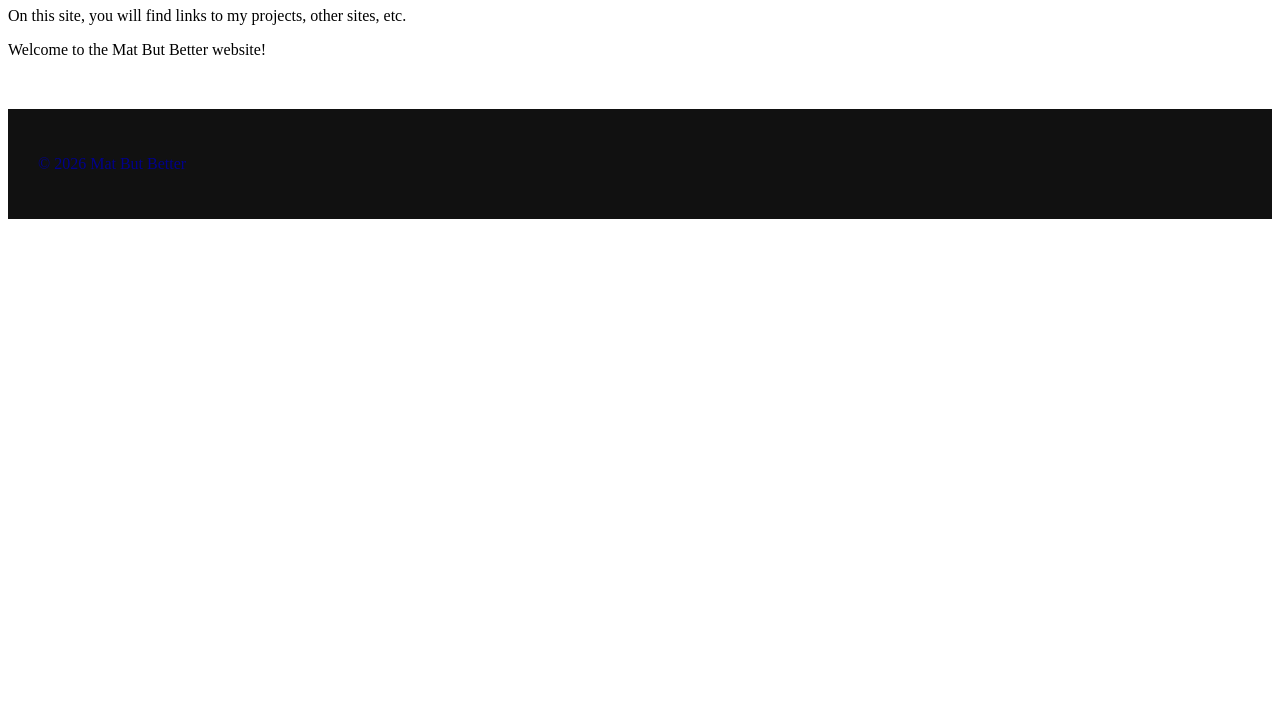
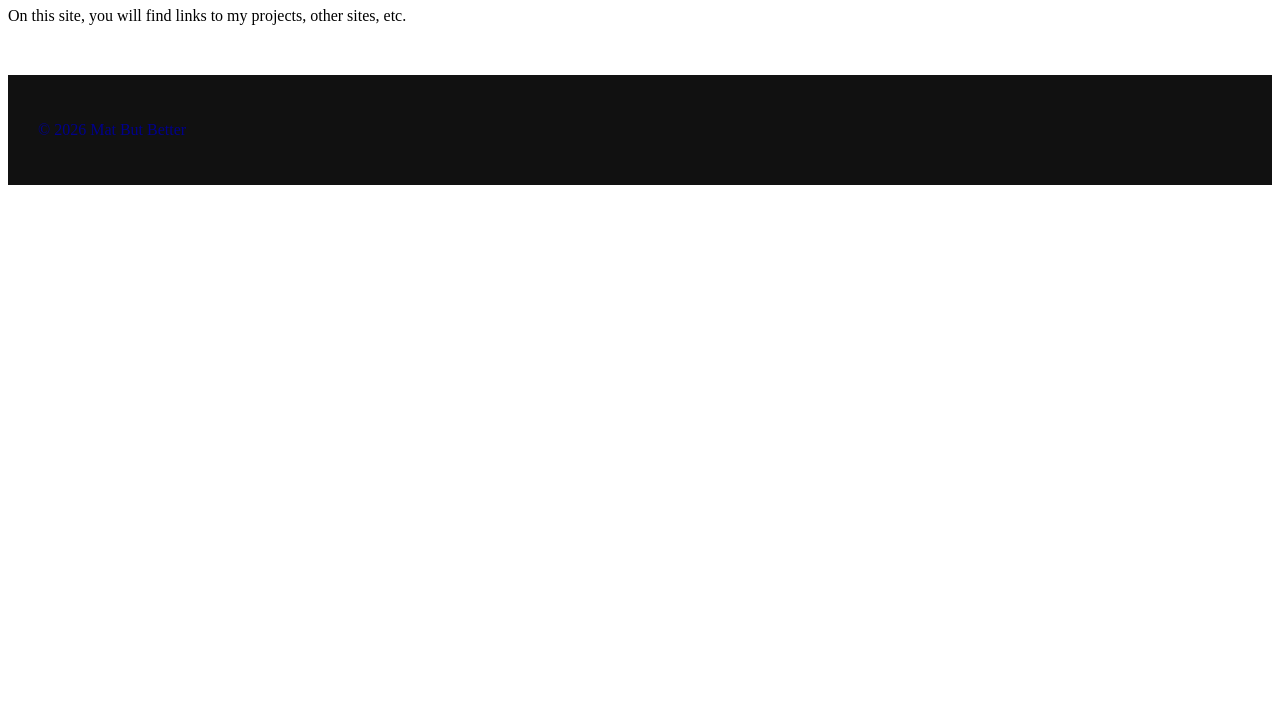
Before and after one commit to MatButBETTER/Main, a plain HTML site: page index.html in a window 1280 px wide. Shown: the part 73-800 px from the top of the page. Drawn offline with Linux system fonts and the light colour scheme.

Commit message:
Remove main section from index.html
Removed the main section from the index.html file.

```diff
--- a/index.html
+++ b/index.html
@@ -19,9 +19,6 @@
         <h1>Welcome to my site!</h1>
         <p>On this site, you will find links to my projects, other sites, etc.</p>
     </header>
-    <main>
-        <p>Welcome to the Mat But Better website!</p>
-    </main>
     <footer>
         <p>&copy; 2026 Mat But Better</p>
     </footer>
```
